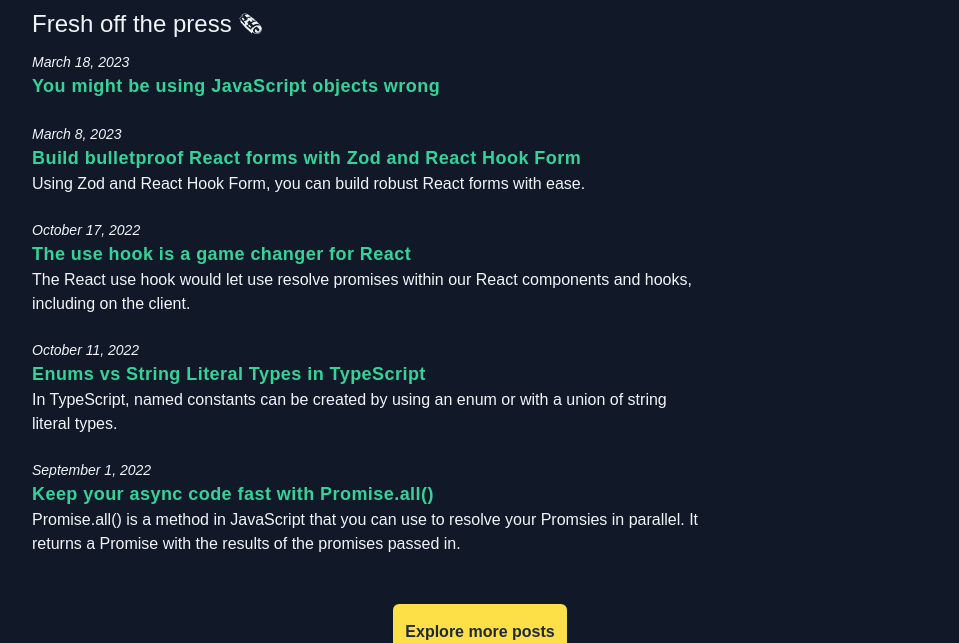
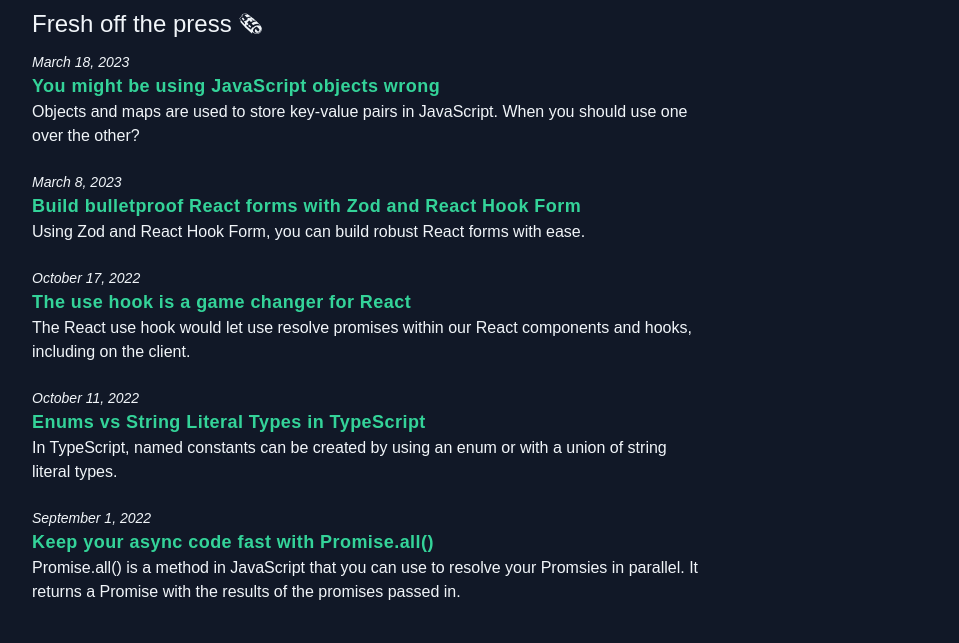
Before and after one commit to BrockHerion/brockherion.dev, an Astro site: page / in a window 1280 px wide. Shown: the part 1330-1973 px from the top of the page, without its empty margins (160-1119 px from the left). Built offline with nearby package versions, Linux system fonts and the light colour scheme; Astro itself is replaced by a stand-in of ours; a web font is replaced by a local one.

Commit message:
Added description

```diff
--- a/src/pages/blog/posts/you-might-be-using-javascript-objects-wrong.md
+++ b/src/pages/blog/posts/you-might-be-using-javascript-objects-wrong.md
@@ -1,7 +1,7 @@
 ---
 layout: "../../../layouts/BlogPost.astro"
 title: "You might be using JavaScript objects wrong"
-description: ""
+description: "Objects and maps are used to store key-value pairs in JavaScript. When you should use one over the other?"
 keywords: "typescript, javascript, js, javascript object, js object, map, javascript map"
 slug: you-might-be-using-javascript-objects-wrong
 isPublished: true
```
